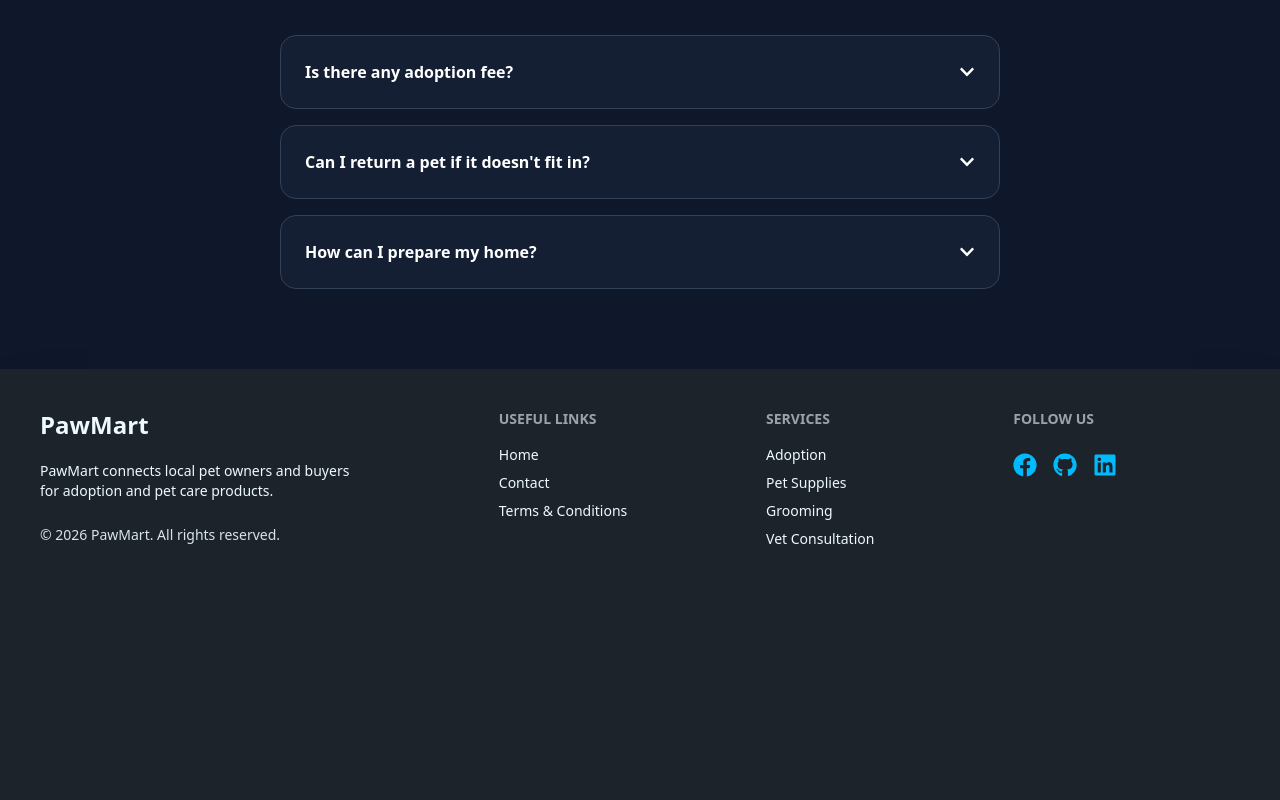
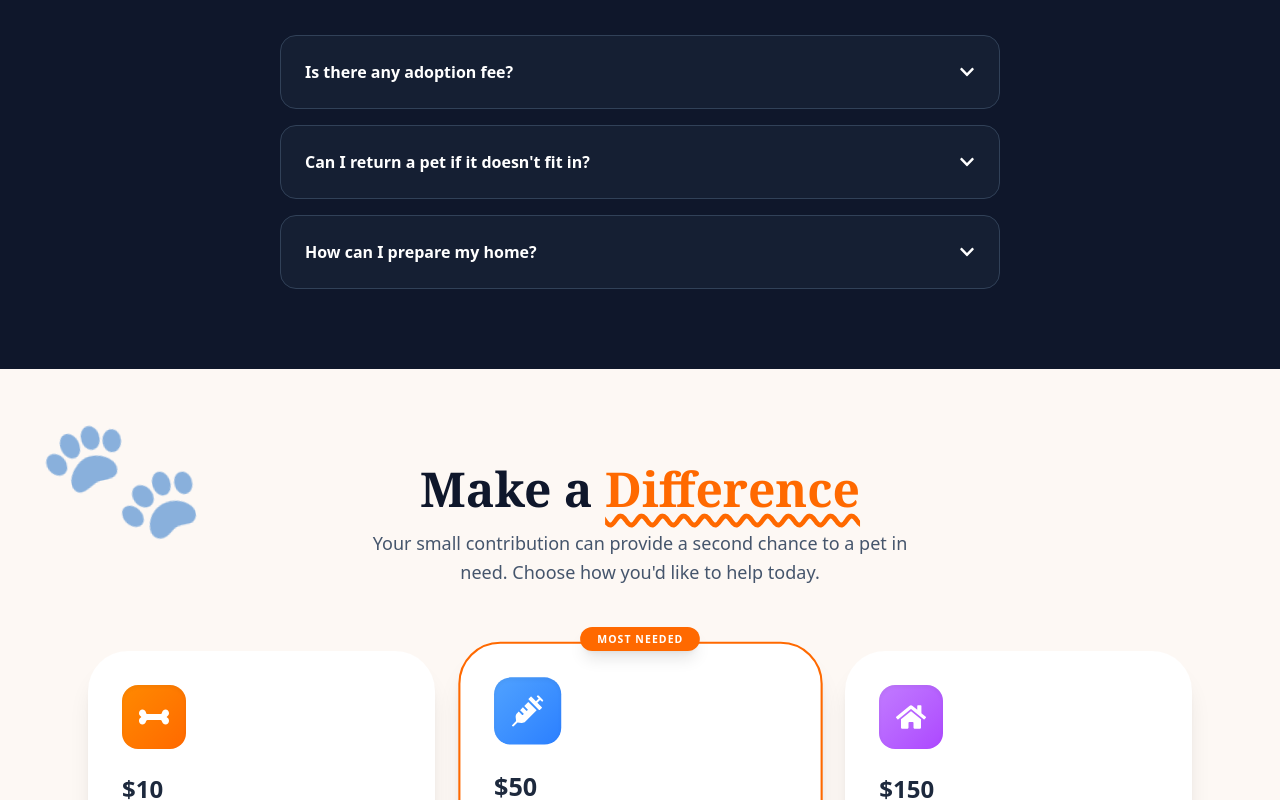
Before and after one commit to mehedihasanshohan/pawmart-client, a React (Vite) app: page / in a window 1280 px wide. Shown: the part 3069-3869 px from the top of the page. Before the commit the page ends 3658 px from the top, so only its background shows below. Built offline with nearby package versions, Linux system fonts and the light colour scheme; no server answers.

Commit message:
add:donation section

```diff
--- /dev/null
+++ b/src/components/Donation.jsx
@@ -0,0 +1,97 @@
+import { FaBone, FaSyringe, FaHome, FaHeart } from "react-icons/fa";
+
+export default function Donation() {
+  const donationOptions = [
+    {
+      id: 1,
+      amount: 10,
+      title: "Treat a Friend",
+      impact: "Provides 1 week of nutritious meals for a shelter pet.",
+      icon: <FaBone />,
+      color: "from-orange-400 to-orange-500",
+    },
+    {
+      id: 2,
+      amount: 50,
+      title: "Health Hero",
+      impact: "Covers essential vaccinations and a medical check-up.",
+      icon: <FaSyringe />,
+      color: "from-blue-400 to-blue-500",
+      popular: true,
+    },
+    {
+      id: 3,
+      amount: 150,
+      title: "Forever Home",
+      impact: "Supports rescue operations and shelter maintenance.",
+      icon: <FaHome />,
+      color: "from-purple-400 to-purple-500",
+    },
+  ];
+
+  return (
+    <section className="py-24 bg-[#fdf8f4] relative overflow-hidden">
+      {/* Decorative Paws (Background) */}
+      <div className="absolute top-10 left-10 text-orange-100 text-9xl -rotate-12 opacity-50 select-none">🐾</div>
+      <div className="absolute bottom-10 right-10 text-orange-100 text-9xl rotate-12 opacity-50 select-none">🐾</div>
+
+      <div className="max-w-6xl mx-auto px-6 relative z-10">
+        <div className="text-center mb-16">
+          <h2 className="text-4xl md:text-5xl font-bold text-slate-900 mb-4 font-serif">
+            Make a <span className="text-orange-500 underline decoration-wavy underline-offset-8">Difference</span>
+          </h2>
+          <p className="text-slate-600 max-w-xl mx-auto text-lg leading-relaxed">
+            Your small contribution can provide a second chance to a pet in need. Choose how you'd like to help today.
+          </p>
+        </div>
+
+        <div className="grid md:grid-cols-3 gap-8 items-center">
+          {donationOptions.map((option) => (
+            <div
+              key={option.id}
+              className={`relative bg-white p-8 rounded-[2.5rem] shadow-xl border-2 transition-all duration-500 hover:-translate-y-4 ${
+                option.popular ? "border-orange-500 scale-105" : "border-transparent"
+              }`}
+            >
+              {option.popular && (
+                <span className="absolute -top-4 left-1/2 -translate-x-1/2 bg-orange-500 text-white text-[10px] font-bold px-4 py-1 rounded-full uppercase tracking-widest shadow-lg">
+                  Most Needed
+                </span>
+              )}
+
+              <div className={`w-16 h-16 rounded-2xl bg-gradient-to-br ${option.color} flex items-center justify-center text-3xl text-white mb-6 shadow-inner`}>
+                {option.icon}
+              </div>
+
+              <h3 className="text-2xl font-bold text-slate-800 mb-2">${option.amount}</h3>
+              <h4 className="text-lg font-semibold text-slate-700 mb-4">{option.title}</h4>
+              <p className="text-slate-500 text-sm mb-8 leading-relaxed italic border-l-4 border-orange-200 pl-4">
+                {option.impact}
+              </p>
+
+              <button className="w-full py-4 rounded-2xl bg-slate-900 text-white font-bold hover:bg-orange-500 hover:shadow-lg hover:shadow-orange-300 transition-all flex items-center justify-center gap-2 group">
+                Donate Now <FaHeart className="group-hover:animate-ping text-orange-400" />
+              </button>
+            </div>
+          ))}
+        </div>
+
+        {/* Custom Amount Section */}
+        <div className="mt-16 text-center">
+          <p className="text-slate-500 text-sm mb-4 italic">Or enter a custom amount</p>
+          <div className="inline-flex items-center bg-white border-2 border-slate-200 rounded-full p-2 pl-6 focus-within:border-orange-500 transition-all shadow-md">
+            <span className="text-slate-400 font-bold">$</span>
+            <input
+              type="number"
+              placeholder="Custom"
+              className="w-24 px-2 bg-transparent outline-none text-slate-800 font-bold"
+            />
+            <button className="bg-orange-500 text-white px-8 py-3 rounded-full font-bold hover:bg-orange-600 transition-colors">
+              Give
+            </button>
+          </div>
+        </div>
+      </div>
+    </section>
+  );
+}
--- a/src/pages/Home.jsx
+++ b/src/pages/Home.jsx
@@ -6,6 +6,7 @@ import RecentListings from '../components/RecentListings'
 import StateSection from '../components/StateSection'
 import HowItWorks from './../components/HowItWorks';
 import FAQ from './../components/FAQ';
+import Donation from './../components/Donation';
 
 
 const Home = () => {
@@ -18,6 +19,7 @@ const Home = () => {
       <StateSection></StateSection>
       <HowItWorks></HowItWorks>
       <FAQ></FAQ>
+      <Donation></Donation>
     </div>
   )
 }
```
